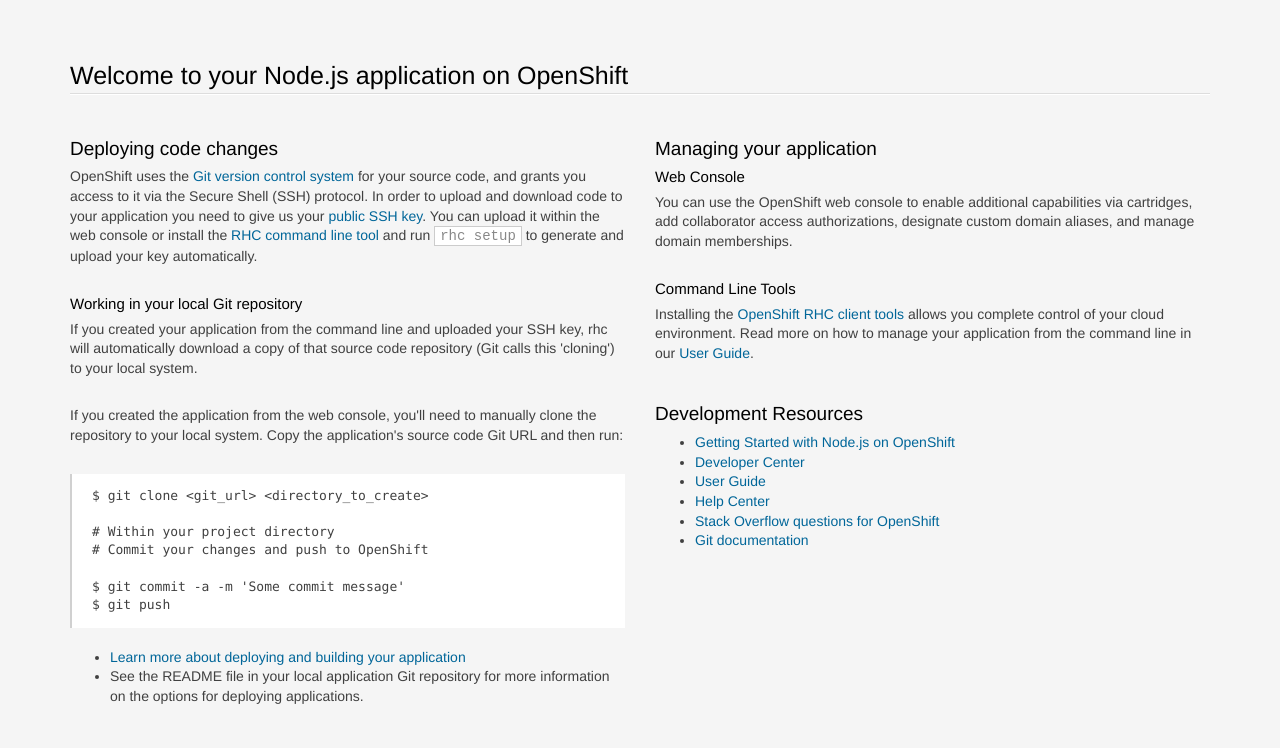
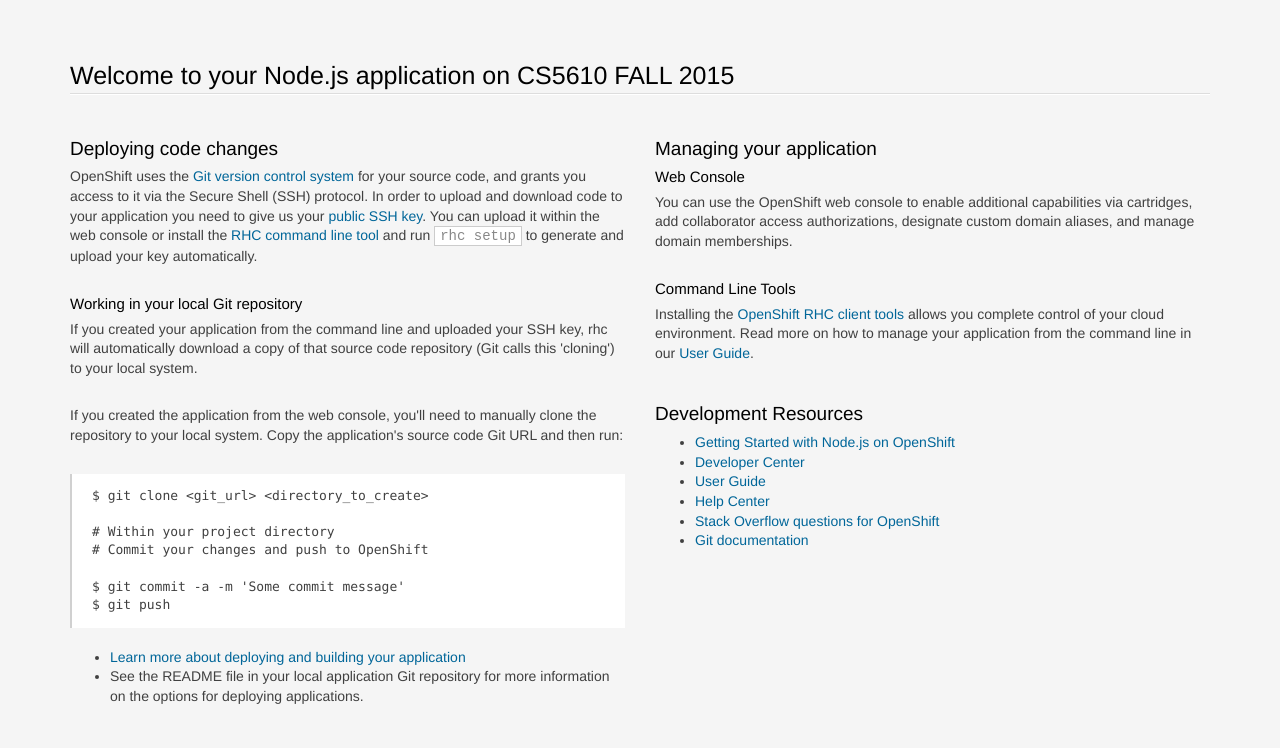
Before and after one commit to xiatian1990/cs5610fall2015, a website: page index.html in a window 1280 px wide. Shown: the top 748 px of the page. Drawn offline with Linux system fonts and the light colour scheme.

Commit message:
Initiate the openshift and change the index.html to cs5610 fall 2015

```diff
--- a/index.html
+++ b/index.html
@@ -207,7 +207,7 @@
 <body>
 <section class='container'>
           <hgroup>
-            <h1>Welcome to your Node.js application on OpenShift</h1>
+            <h1>Welcome to your Node.js application on CS5610 FALL 2015</h1>
           </hgroup>
 
 
```
